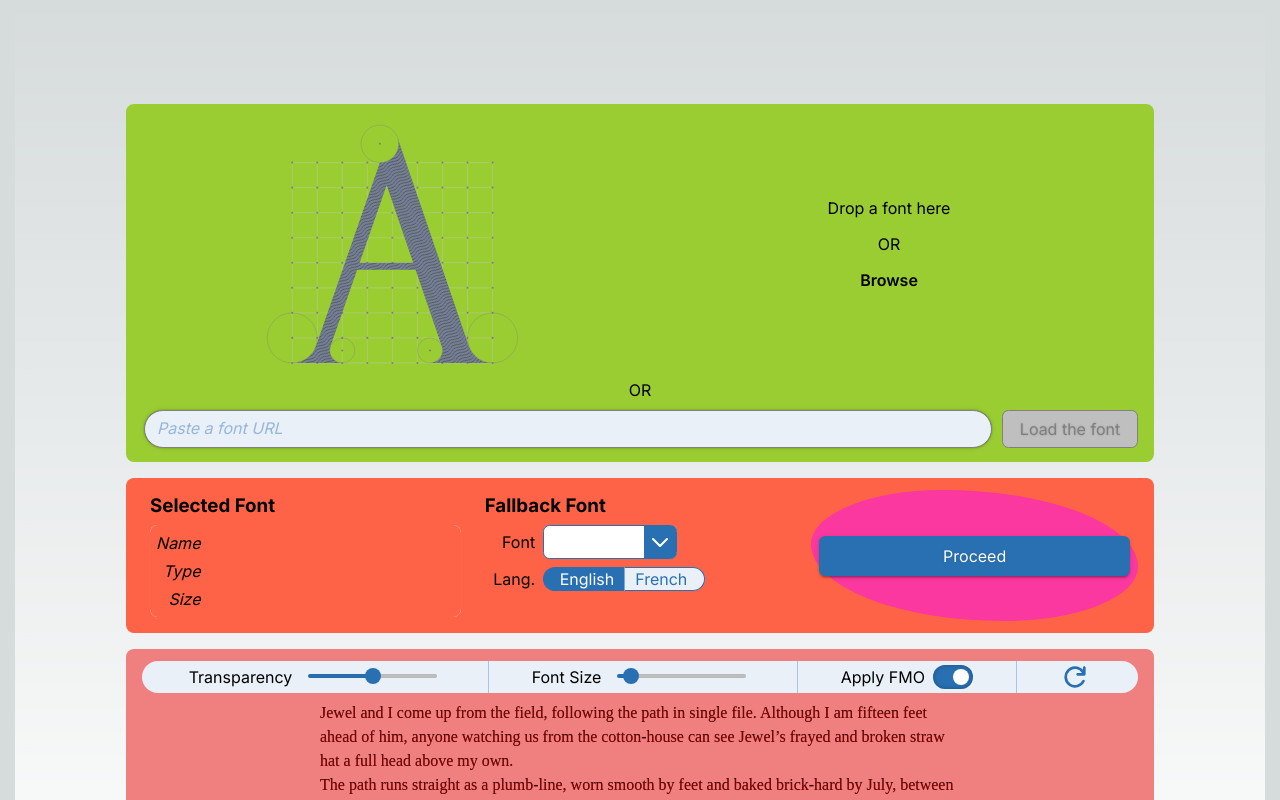
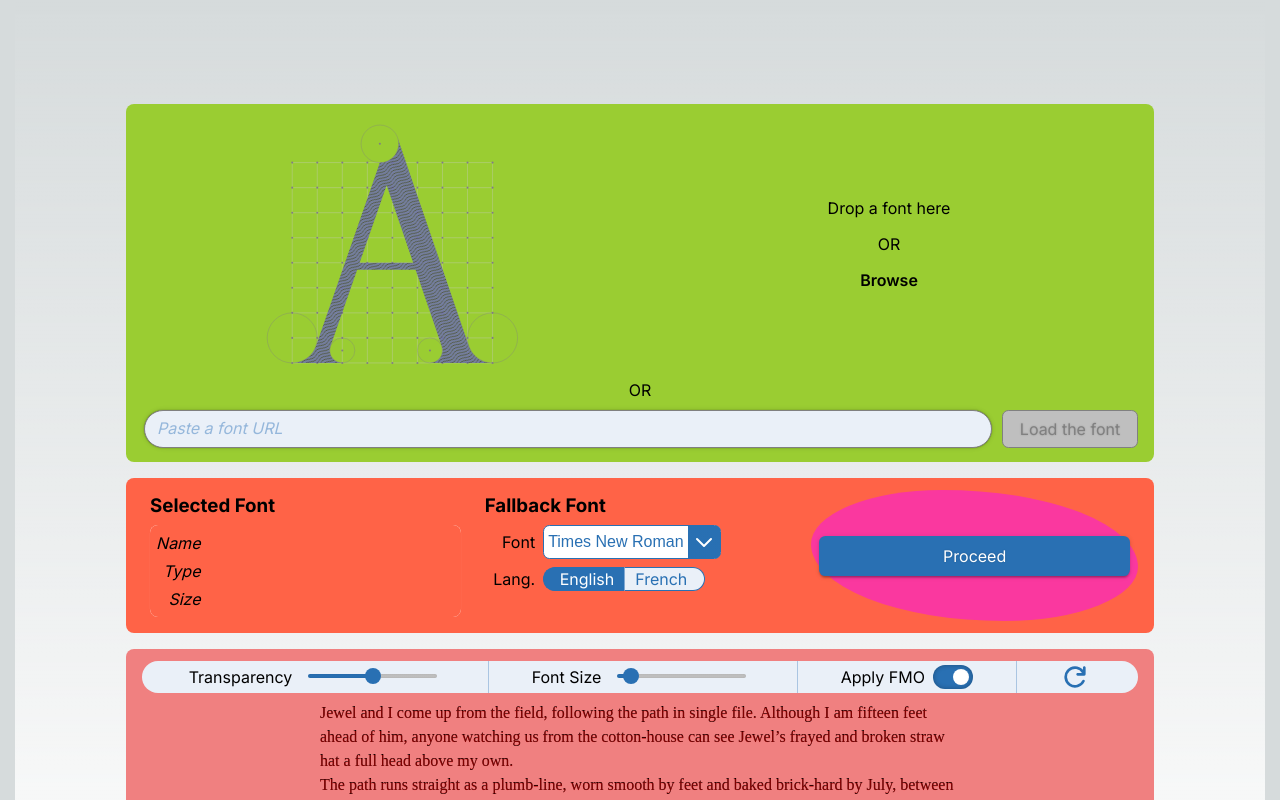
Before and after one commit to AlainGourves/better-fallback, a Next.js app: page / in a window 1280 px wide. Shown: the top 800 px of the page. Built offline with nearby package versions, Linux system fonts and the light colour scheme.

Commit message:
fix Select (options)

```diff
--- a/src/app/components/form-components/select/select.tsx
+++ b/src/app/components/form-components/select/select.tsx
@@ -53,7 +53,7 @@ export default function Select(props: SelectProps) {
                 disabled={props.disabled}
             >
                 {
-                    Object.getOwnPropertyNames(props.options).map((item: string, idx: number) => {
+                    [...props.options.keys()].map((item, idx) => {
                         return (
                             <option key={idx} value={item}>{props.options.get(item)?.text}</option>
                         )
```
